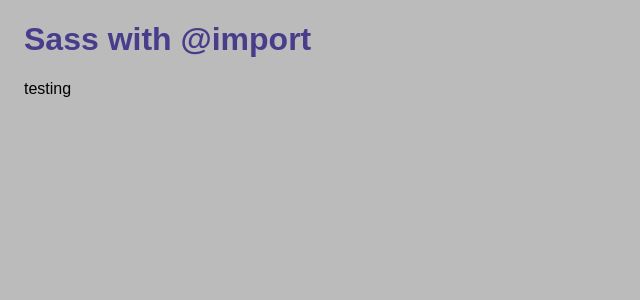
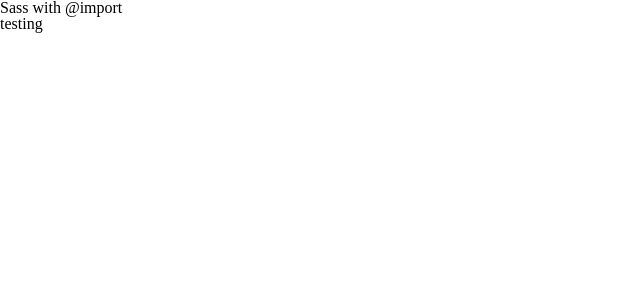
Before and after one commit to Yokosumi/vite_sass_with_import, a React (Vite) app: page / in a window 1280 px wide. Shown: the top 300 px of the page, without its empty margins (0-640 px from the left). Built offline with nearby package versions, Linux system fonts and the light colour scheme.

Commit message:
reset and typography in

```diff
--- /dev/null
+++ b/src/sass/base/_reset.scss
@@ -0,0 +1,43 @@
+html, body, div, span, applet, object, iframe,
+h1, h2, h3, h4, h5, h6, p, blockquote, pre,
+a, abbr, acronym, address, big, cite, code,
+del, dfn, em, img, ins, kbd, q, s, samp,
+small, strike, strong, sub, sup, tt, var,
+b, u, i, center,
+dl, dt, dd, ol, ul, li,
+fieldset, form, label, legend,
+table, caption, tbody, tfoot, thead, tr, th, td,
+article, aside, canvas, details, embed,
+figure, figcaption, footer, header, hgroup,
+menu, nav, output, ruby, section, summary,
+time, mark, audio, video {
+    margin: 0;
+    padding: 0;
+    border: 0;
+    font-size: 100%;
+    font: inherit;
+    vertical-align: baseline;
+}
+/* HTML5 display-role reset for older browsers */
+article, aside, details, figcaption, figure,
+footer, header, hgroup, menu, nav, section {
+    display: block;
+}
+body {
+    line-height: 1;
+}
+ol, ul {
+    list-style: none;
+}
+blockquote, q {
+    quotes: none;
+}
+blockquote:before, blockquote:after,
+q:before, q:after {
+    content: '';
+    content: none;
+}
+table {
+    border-collapse: collapse;
+    border-spacing: 0;
+}
--- /dev/null
+++ b/src/sass/base/_typography.scss
@@ -0,0 +1,16 @@
+@import url('https://fonts.googleapis.com/css2?family=Poppins:wght@200&display=swap');
+
+body {
+    background-color: #ccc;
+    padding: 2rem;
+    font-family: 'Poppins', sans-serif;
+}
+
+h1 {
+    font-size: 2rem;
+    margin-bottom: 1rem;
+}
+
+.spacing {
+    margin-top: 1rem;
+}
--- a/src/sass/main.scss
+++ b/src/sass/main.scss
@@ -1,9 +1 @@
-body {
-	background-color: #bbb;
-	font-family: sans-serif;
-	padding: 0 1rem;
-
-	h1 {
-		color: darkslateblue;
-	}
-}
+@import './base/reset';
```
